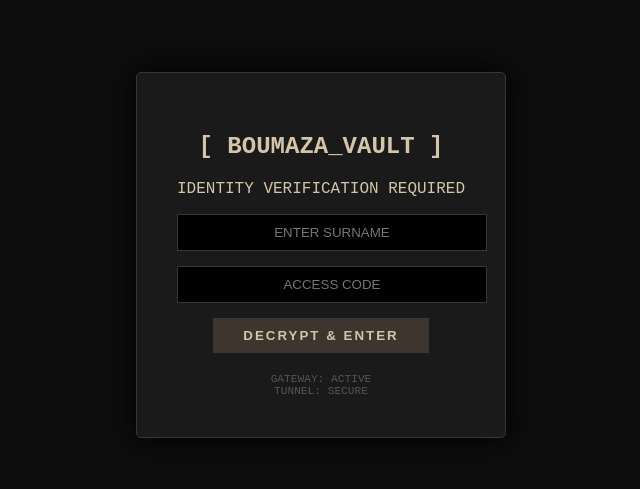
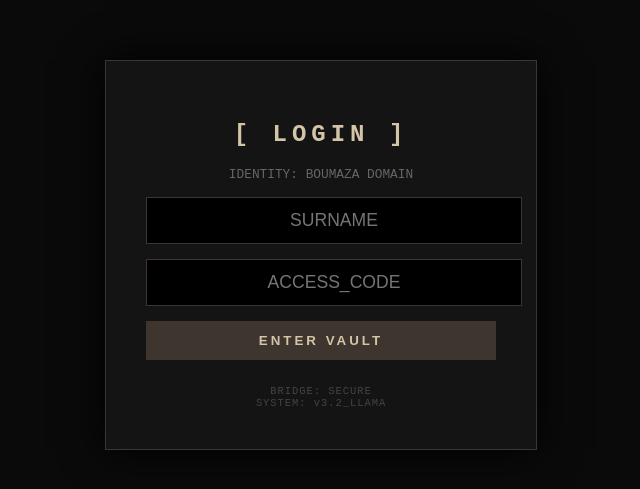
Before and after one commit to poukiyakol/personal-ai, a plain HTML site: page index.html in a window 1280 px wide. Shown: the part 145-634 px from the top of the page, without its empty margins (319-959 px from the left). Drawn offline with Linux system fonts and the light colour scheme.

Commit message:
Update index.html

```diff
--- a/index.html
+++ b/index.html
@@ -3,10 +3,10 @@
 <head>
     <meta charset="UTF-8">
     <meta name="viewport" content="width=device-width, initial-scale=1.0">
-    <title>Boumaza AI Portal</title>
+    <title>Boumaza Family AI Vault</title>
     <style>
         body {
-            background-color: #0d0d0d;
+            background-color: #0a0a0a;
             color: #d4c4a8;
             font-family: 'Courier New', Courier, monospace;
             display: flex;
@@ -16,61 +16,67 @@
             margin: 0;
         }
         .vault-box {
-            background: #1a1a1a;
+            background: #141414;
             padding: 40px;
             border: 1px solid #3e362e;
             text-align: center;
-            box-shadow: 0 0 30px rgba(0,0,0,1);
-            border-radius: 5px;
+            box-shadow: 0 0 40px rgba(0,0,0,1);
+            width: 350px;
         }
         input {
             display: block;
             width: 100%;
             margin: 15px 0;
-            padding: 10px;
+            padding: 12px;
             background: #000;
             border: 1px solid #3e362e;
-            color: #0f0; /* Matrix Green for typing */
+            color: #a3be8c;
             text-align: center;
+            font-size: 1.1em;
         }
         button {
             background: #3e362e;
             color: #d4c4a8;
-            padding: 10px 30px;
+            padding: 12px 0;
+            width: 100%;
             border: none;
             cursor: pointer;
-            letter-spacing: 2px;
+            letter-spacing: 3px;
             font-weight: bold;
+            transition: 0.2s;
         }
-        button:hover { background: #5a4d41; }
-        .status { font-size: 0.7em; color: #555; margin-top: 20px; }
+        button:hover { background: #5a4d41; color: #fff; }
+        .status-text { font-size: 0.65em; color: #444; margin-top: 25px; letter-spacing: 1px; }
     </style>
 </head>
 <body>
 
 <div class="vault-box">
-    <h2>[ BOUMAZA_VAULT ]</h2>
-    <p>IDENTITY VERIFICATION REQUIRED</p>
+    <h2 style="letter-spacing: 5px;">[ LOGIN ]</h2>
+    <p style="font-size: 0.8em; color: #666;">IDENTITY: BOUMAZA DOMAIN</p>
 
-    <input type="text" id="surname" placeholder="ENTER SURNAME">
-    <input type="password" id="passkey" placeholder="ACCESS CODE">
+    <input type="text" id="surname" placeholder="SURNAME" autocomplete="off">
+    <input type="password" id="passkey" placeholder="ACCESS_CODE">
 
-    <button onclick="unlock()">DECRYPT & ENTER</button>
+    <button onclick="unlock()">ENTER VAULT</button>
 
-    <div class="status">GATEWAY: ACTIVE<br>TUNNEL: SECURE</div>
+    <div class="status-text">
+        BRIDGE: SECURE<br>
+        SYSTEM: v3.2_LLAMA
+    </div>
 </div>
 
 <script>
     function unlock() {
-        const s = document.getElementById('surname').value.toLowerCase();
+        const s = document.getElementById('surname').value.trim().toLowerCase();
         const p = document.getElementById('passkey').value;
 
         // YOUR FAMILY CREDENTIALS
         if (s === "boumaza" && p === "Family2026") {
-            // REDIRECT TO YOUR LIVE TUNNEL
-            window.location.href = "https://reader-changing-pcs-civilian.trycloudflare.com";
+            // REDIRECT TO YOUR LIVE OPEN WEBUI LINK
+            window.location.href = "https://territory-rights-urban-appears.trycloudflare.com";
         } else {
-            alert("CREDENTIALS REJECTED. ACCESS DENIED.");
+            alert("ACCESS DENIED: CREDENTIALS NOT FOUND.");
         }
     }
 </script>
```
